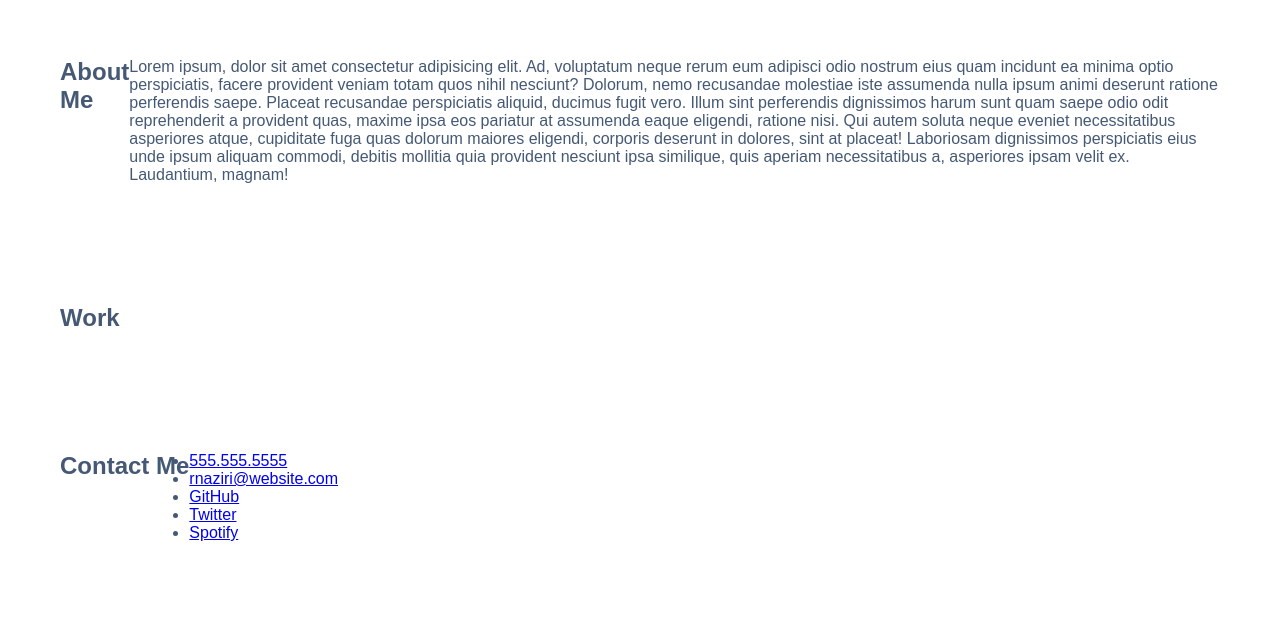
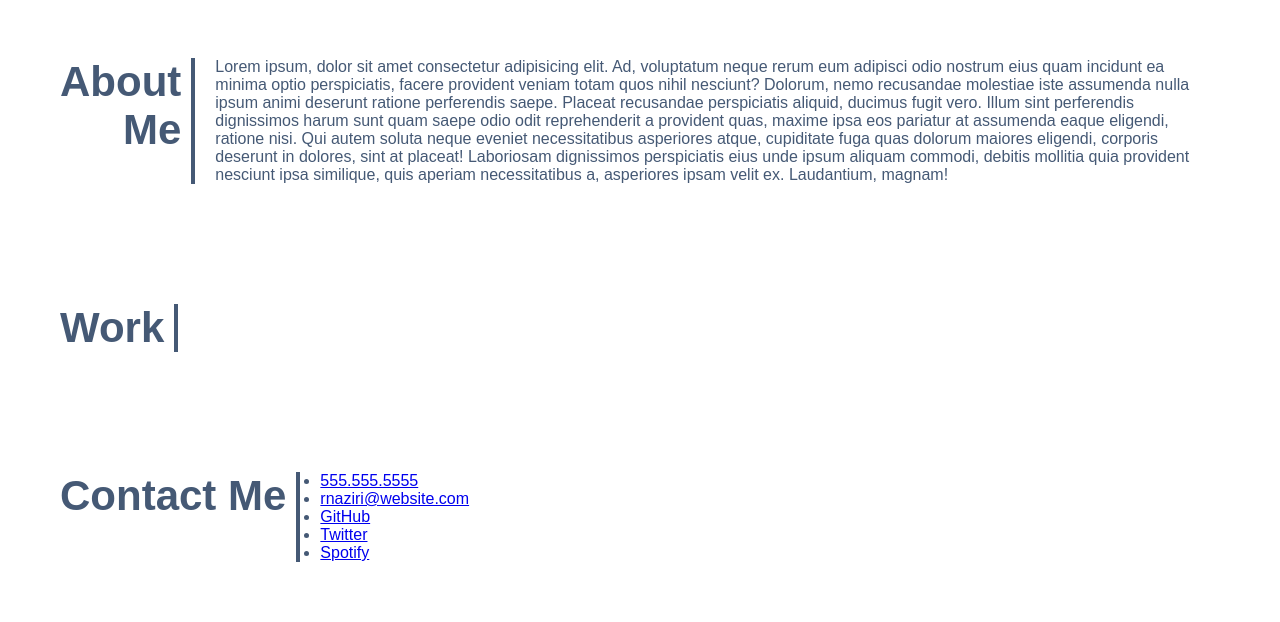
Before and after one commit to rclank/portfolio, a plain HTML site: page index.html in a window 1280 px wide. Shown: the part 210-832 px from the top of the page. Drawn offline with Linux system fonts and the light colour scheme.

Commit message:
tinkering

```diff
--- a/assets/css/style.css
+++ b/assets/css/style.css
@@ -15,6 +15,10 @@ body {
     font-family: Arial, Helvetica, sans-serif;
 }
 
+h1, h2 {
+    font-size: 42px;
+}
+
 section {
     padding: 60px;
 }
@@ -29,7 +33,7 @@ header {
 header h1 {
     color: var(--primary-color);
     background-color: var(--secondary-color);
-    font-size: 42px;
+    /* font-size: 42px; */
     padding-left: 100px;
 }
 
@@ -73,6 +77,25 @@ header nav ul li a {
     bottom: 10px;
 }
 
+.content {
+    display: flex;
+    flex-direction: column;
+    justify-content: space-between;
+    align-items: flex-start;
+}
+
 .breakout {
+    width: 100%;
     display: flex;
+    /* justify-content: flex-end; */
 }
+
+.breakout h2 {
+    text-align: right;
+    border-right: 4px solid var(--tertiary-color);
+    padding-right: 10px;
+}
+
+.breakout div {
+    padding-left: 20px;
+}
--- a/index.html
+++ b/index.html
@@ -25,10 +25,14 @@
                 <h3>Cool subtitle here!</h3>
         </section>
 
+        <div class="content">
+
         <!-- about me section -->
         <section id="about-me" class="breakout">
             <h2>About Me</h2>
+            <div>
             <p>Lorem ipsum, dolor sit amet consectetur adipisicing elit. Ad, voluptatum neque rerum eum adipisci odio nostrum eius quam incidunt ea minima optio perspiciatis, facere provident veniam totam quos nihil nesciunt? Dolorum, nemo recusandae molestiae iste assumenda nulla ipsum animi deserunt ratione perferendis saepe. Placeat recusandae perspiciatis aliquid, ducimus fugit vero. Illum sint perferendis dignissimos harum sunt quam saepe odio odit reprehenderit a provident quas, maxime ipsa eos pariatur at assumenda eaque eligendi, ratione nisi. Qui autem soluta neque eveniet necessitatibus asperiores atque, cupiditate fuga quas dolorum maiores eligendi, corporis deserunt in dolores, sint at placeat! Laboriosam dignissimos perspiciatis eius unde ipsum aliquam commodi, debitis mollitia quia provident nesciunt ipsa similique, quis aperiam necessitatibus a, asperiores ipsam velit ex. Laudantium, magnam!</p>
+            </div>
         </section>
 
         <!-- work section -->
@@ -56,6 +60,7 @@
                 </ul>
             </div>
         </section>
+        </div>
 
     </body>
 </html>
```
